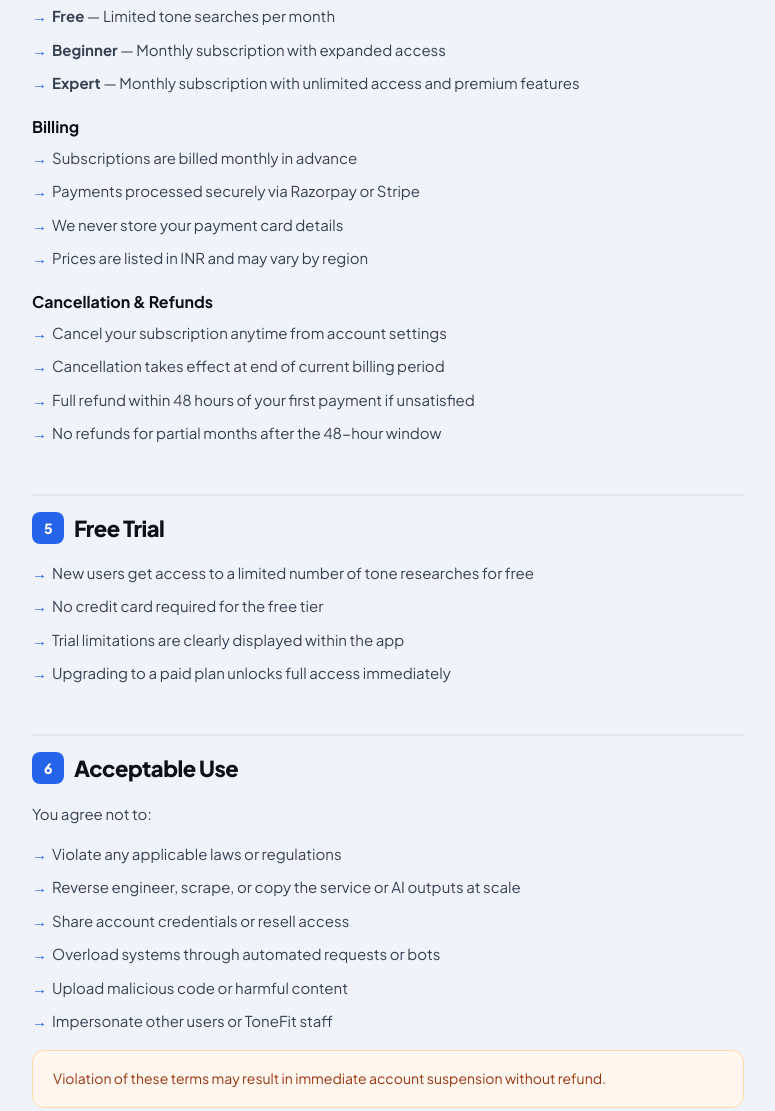
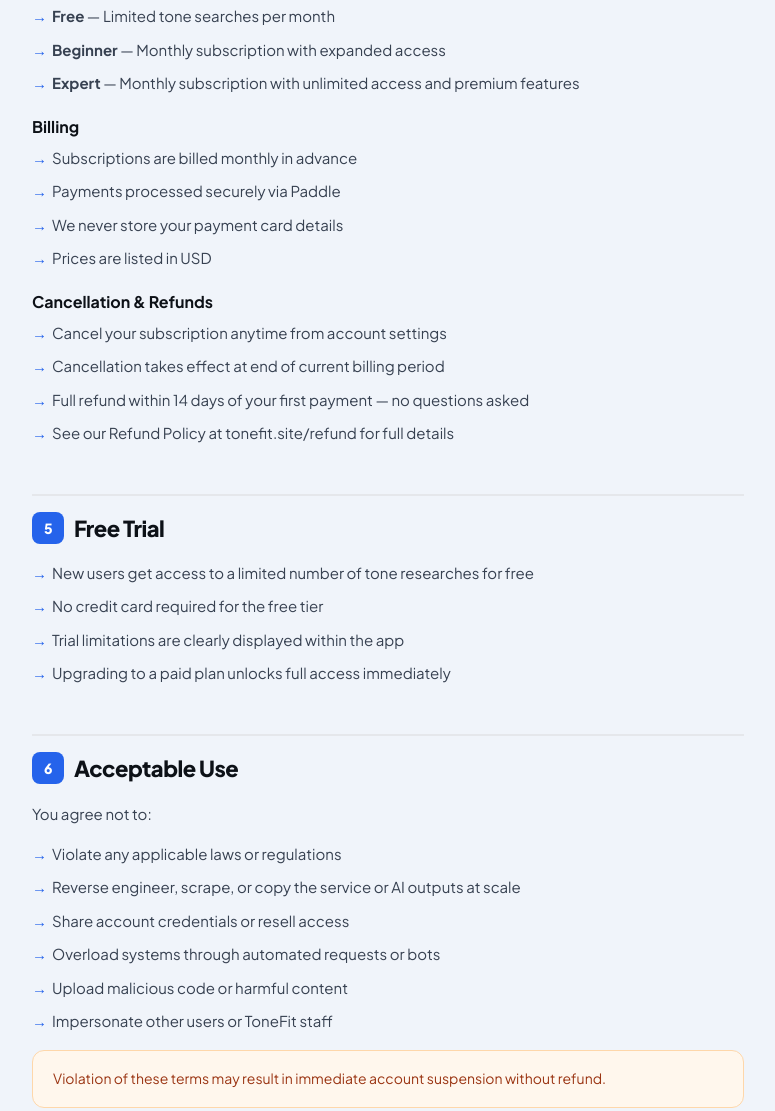
Before and after one commit to proofpal-app/tonefit-app, a plain HTML site: page terms.html in a window 1280 px wide. Shown: the part 1814-2925 px from the top of the page, without its empty margins (252-1027 px from the left). Drawn offline with Linux system fonts and the light colour scheme.

Commit message:
fix terms for paddle compliance

```diff
--- a/terms.html
+++ b/terms.html
@@ -133,16 +133,16 @@ footer a:hover{color:white}
     <h3>Billing</h3>
     <ul>
       <li>Subscriptions are billed monthly in advance</li>
-      <li>Payments processed securely via Razorpay or Stripe</li>
+      <li>Payments processed securely via Paddle</li>
       <li>We never store your payment card details</li>
-      <li>Prices are listed in INR and may vary by region</li>
+      <li>Prices are listed in USD</li>
     </ul>
     <h3>Cancellation & Refunds</h3>
     <ul>
       <li>Cancel your subscription anytime from account settings</li>
       <li>Cancellation takes effect at end of current billing period</li>
-      <li>Full refund within 48 hours of your first payment if unsatisfied</li>
-      <li>No refunds for partial months after the 48-hour window</li>
+      <li>Full refund within 14 days of your first payment — no questions asked</li>
+      <li>See our Refund Policy at tonefit.site/refund for full details</li>
     </ul>
   </div>
   <div class="legal-section" id="t5">
@@ -185,7 +185,7 @@ footer a:hover{color:white}
   </div>
   <div class="legal-section" id="t11">
     <h2><span class="num">11</span> Governing Law</h2>
-    <p>These Terms are governed by the laws of India. Any disputes shall be resolved in the courts of Chhattisgarh, India.</p>
+    <p>ToneFit is operated by adprofit. These Terms are governed by the laws of India. Any disputes shall be resolved in the courts of Chhattisgarh, India.</p>
   </div>
   <div class="legal-section" id="t12">
     <h2><span class="num">12</span> Contact</h2>
```
